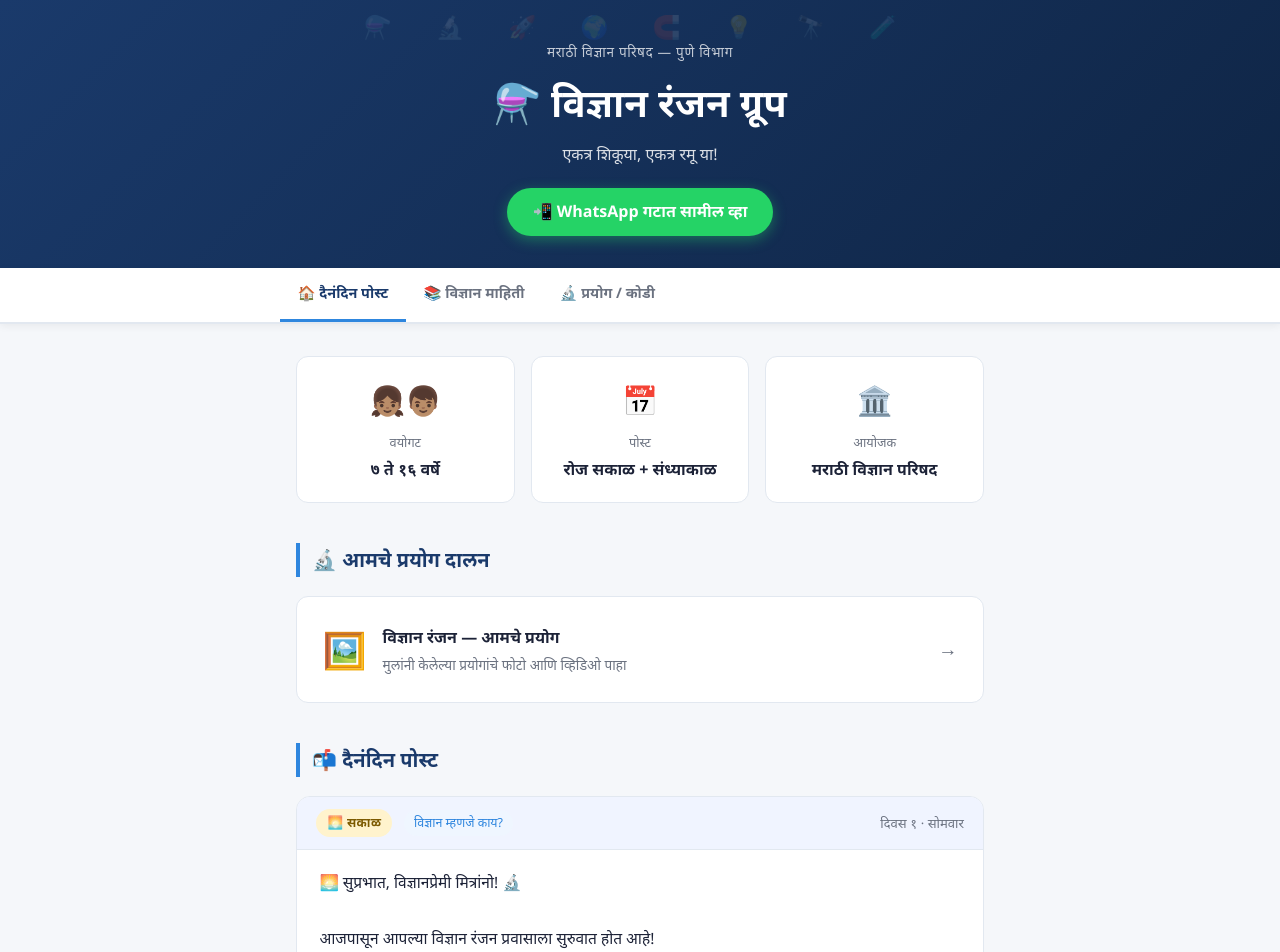
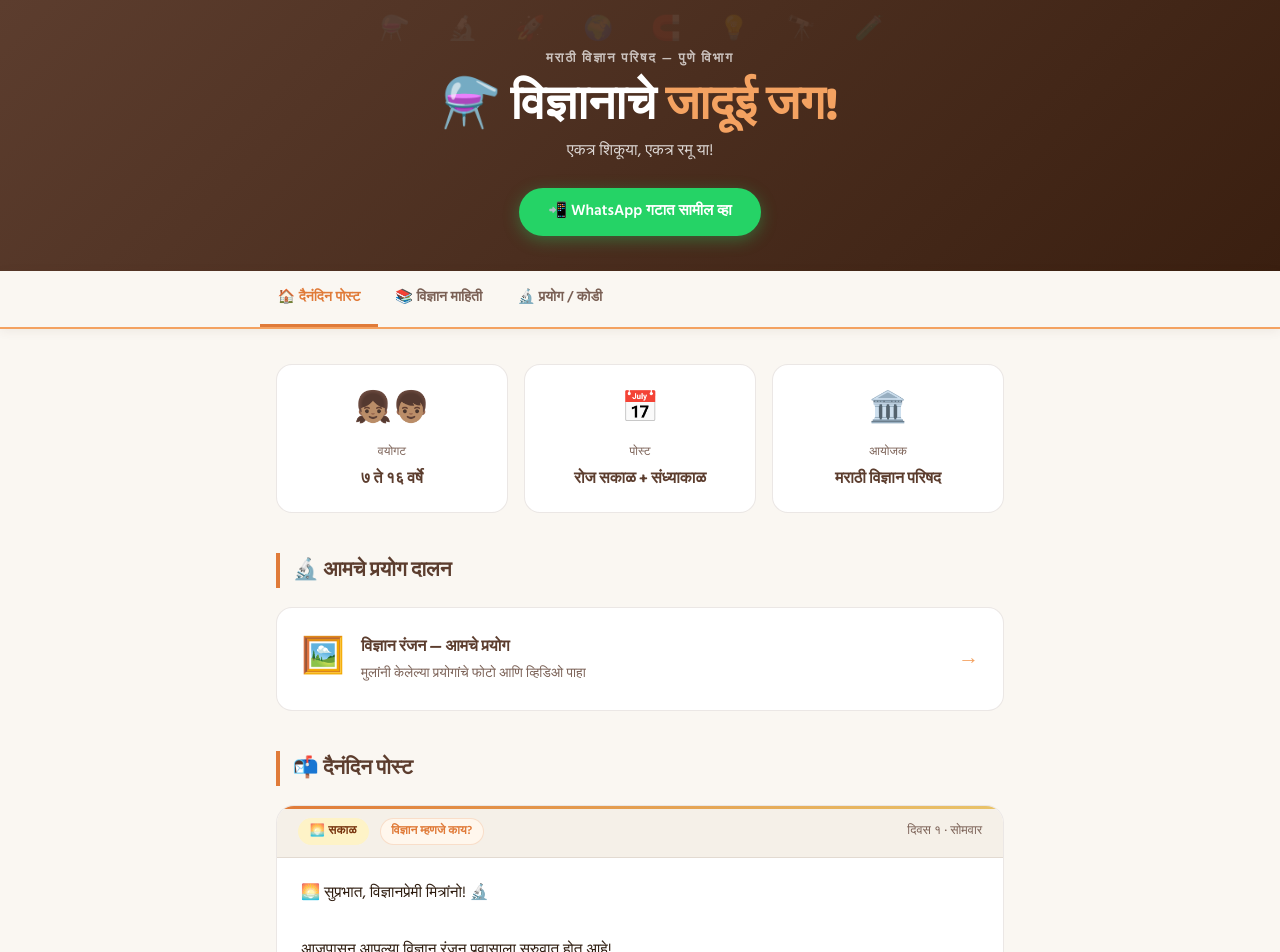
Before and after one commit to vikishi/vidnyan-ranjan, a plain HTML site: page index.html in a window 1280 px wide. Shown: the top 952 px of the page. Drawn offline with Linux system fonts and the light colour scheme.

Commit message:
Restyle blog to match old design: Baloo 2/Hind fonts, warm cream/brown/orange/teal palette

```diff
--- a/index.html
+++ b/index.html
@@ -10,7 +10,7 @@
 
 <header>
   <div class="org">मराठी विज्ञान परिषद — पुणे विभाग</div>
-  <h1>⚗️ विज्ञान रंजन ग्रूप</h1>
+  <h1>⚗️ विज्ञानाचे <span class="highlight">जादूई जग!</span></h1>
   <div class="tagline">एकत्र शिकूया, एकत्र रमू या!</div>
   <a class="join-btn" href="https://chat.whatsapp.com/DUQ1u2FmfFJBU6B4qnkuq2" target="_blank">
     📲 WhatsApp गटात सामील व्हा
--- a/style.css
+++ b/style.css
@@ -1,74 +1,112 @@
+/* ── Google Fonts ───────────────────────── */
+@import url('https://fonts.googleapis.com/css2?family=Baloo+2:wght@400;600;700;800&family=Hind:wght@300;400;500;600&display=swap');
+
 :root {
-  --blue: #1a3a6b;
-  --sky: #2e86de;
-  --orange: #e07b39;
-  --green: #27ae60;
-  --bg: #f5f7fa;
-  --card: #ffffff;
-  --text: #1c2237;
-  --muted: #6b7280;
-  --border: #e2e8f0;
+  --cream:        #f5f0e8;
+  --brown:        #5c3d2e;
+  --brown-light:  #8b6355;
+  --orange:       #e07b39;
+  --orange-light: #f4a261;
+  --teal:         #2a9d8f;
+  --teal-light:   #4bbfb3;
+  --blue:         #264653;
+  --yellow:       #e9c46a;
+  --red:          #e63946;
+  --green:        #57cc99;
+  --bg:           #faf7f2;
+  --card:         #ffffff;
+  --text:         #2d1b0e;
+  --muted:        #7a6055;
+  --border:       rgba(92, 61, 46, 0.12);
 }
 
 * { box-sizing: border-box; margin: 0; padding: 0; }
+html { scroll-behavior: smooth; }
 
 body {
-  font-family: 'Segoe UI', 'Noto Sans Devanagari', sans-serif;
+  font-family: 'Hind', sans-serif;
   background: var(--bg);
   color: var(--text);
   line-height: 1.7;
+  overflow-x: hidden;
 }
 
 /* ── Header ─────────────────────────────── */
 header {
-  background: linear-gradient(135deg, var(--blue) 0%, #0f2545 100%);
+  background: linear-gradient(135deg, var(--brown) 0%, #3a1f10 100%);
   color: white;
-  padding: 2.5rem 1.5rem 2rem;
+  padding: 3rem 1.5rem 2.2rem;
   text-align: center;
   position: relative;
   overflow: hidden;
 }
 header::before {
-  content: "⚗️ 🔬 🚀 🌍 🧲 💡 🔭 🧪";
+  content: "⚗️  🔬  🚀  🌍  🧲  💡  🔭  🧪";
   position: absolute;
-  top: 0.5rem; left: 0; right: 0;
-  font-size: 1.4rem;
-  opacity: 0.12;
-  letter-spacing: 1.2rem;
+  top: 0.6rem; left: 0; right: 0;
+  font-size: 1.5rem;
+  opacity: 0.08;
+  letter-spacing: 1rem;
   pointer-events: none;
 }
-header .org { font-size: 0.85rem; opacity: 0.75; letter-spacing: 0.05em; margin-bottom: 0.4rem; }
-header h1  { font-size: clamp(1.6rem, 5vw, 2.4rem); font-weight: 800; margin-bottom: 0.4rem; }
-header .tagline { font-size: 1rem; opacity: 0.85; }
+header .org {
+  font-family: 'Baloo 2', cursive;
+  font-size: 0.82rem;
+  font-weight: 600;
+  letter-spacing: 2px;
+  text-transform: uppercase;
+  opacity: 0.7;
+  margin-bottom: 0.5rem;
+}
+header h1 {
+  font-family: 'Baloo 2', cursive;
+  font-size: clamp(2rem, 6vw, 3rem);
+  font-weight: 800;
+  margin-bottom: 0.3rem;
+  line-height: 1.15;
+}
+header h1 .highlight {
+  color: var(--orange-light);
+}
+header .tagline {
+  font-size: 1rem;
+  opacity: 0.8;
+  font-weight: 400;
+}
 
 .join-btn {
   display: inline-block;
-  margin-top: 1.2rem;
+  margin-top: 1.4rem;
   background: #25d366;
   color: white;
   text-decoration: none;
-  font-weight: 700;
-  padding: 0.65rem 1.6rem;
-  border-radius: 2rem;
-  font-size: 1rem;
-  transition: transform 0.15s, box-shadow 0.15s;
-  box-shadow: 0 4px 14px rgba(37,211,102,0.4);
+  font-family: 'Hind', sans-serif;
+  font-weight: 600;
+  padding: 0.7rem 1.8rem;
+  border-radius: 50px;
+  font-size: 0.95rem;
+  transition: transform 0.18s, box-shadow 0.18s;
+  box-shadow: 0 4px 16px rgba(37,211,102,0.35);
 }
-.join-btn:hover { transform: translateY(-2px); box-shadow: 0 6px 18px rgba(37,211,102,0.5); }
+.join-btn:hover {
+  transform: translateY(-2px);
+  box-shadow: 0 6px 22px rgba(37,211,102,0.5);
+}
 
 /* ── Nav ─────────────────────────────────── */
 nav {
-  background: #fff;
-  border-bottom: 2px solid var(--border);
+  background: rgba(250, 247, 242, 0.95);
+  backdrop-filter: blur(12px);
+  border-bottom: 2px solid var(--orange-light);
   position: sticky;
   top: 0;
   z-index: 100;
-  box-shadow: 0 2px 8px rgba(0,0,0,0.06);
+  box-shadow: 0 2px 10px rgba(92, 61, 46, 0.08);
 }
 nav ul {
   display: flex;
   list-style: none;
-  max-width: 720px;
+  max-width: 760px;
   margin: 0 auto;
   overflow-x: auto;
   scrollbar-width: none;
@@ -78,168 +116,200 @@ nav ul li a {
   display: flex;
   align-items: center;
   gap: 0.35rem;
-  padding: 0.85rem 1.1rem;
+  padding: 0.9rem 1.1rem;
   text-decoration: none;
   color: var(--muted);
-  font-size: 0.9rem;
+  font-family: 'Hind', sans-serif;
+  font-size: 0.88rem;
   font-weight: 600;
   white-space: nowrap;
   border-bottom: 3px solid transparent;
   transition: color 0.15s, border-color 0.15s;
 }
-nav ul li a:hover { color: var(--blue); }
+nav ul li a:hover { color: var(--brown); }
 nav ul li a.active {
-  color: var(--blue);
-  border-bottom-color: var(--sky);
+  color: var(--orange);
+  border-bottom-color: var(--orange);
 }
 
 /* ── Layout ─────────────────────────────── */
-.container { max-width: 720px; margin: 0 auto; padding: 2rem 1rem; }
+.container {
+  max-width: 760px;
+  margin: 0 auto;
+  padding: 2.2rem 1rem;
+}
 
 /* ── Info cards ─────────────────────────── */
 .info-grid {
   display: grid;
-  grid-template-columns: repeat(auto-fit, minmax(200px, 1fr));
+  grid-template-columns: repeat(auto-fit, minmax(180px, 1fr));
   gap: 1rem;
   margin-bottom: 2.5rem;
 }
 .info-card {
   background: var(--card);
-  border: 1px solid var(--border);
-  border-radius: 12px;
-  padding: 1.2rem 1.4rem;
+  border: 1.5px solid var(--border);
+  border-radius: 16px;
+  padding: 1.2rem 1rem;
   text-align: center;
+  transition: box-shadow 0.2s;
 }
-.info-card .icon  { font-size: 1.8rem; margin-bottom: 0.4rem; }
-.info-card .label { font-size: 0.8rem; color: var(--muted); }
-.info-card .value { font-size: 1rem; font-weight: 600; margin-top: 0.15rem; }
+.info-card:hover { box-shadow: 0 4px 16px rgba(224, 123, 57, 0.1); }
+.info-card .icon  { font-size: 1.9rem; margin-bottom: 0.4rem; }
+.info-card .label { font-size: 0.75rem; color: var(--muted); font-weight: 500; }
+.info-card .value {
+  font-family: 'Baloo 2', cursive;
+  font-size: 1rem;
+  font-weight: 700;
+  color: var(--brown);
+  margin-top: 0.15rem;
+}
 
 /* ── Section heading ────────────────────── */
 .section-title {
-  font-size: 1.25rem;
-  font-weight: 700;
-  color: var(--blue);
-  border-left: 4px solid var(--sky);
-  padding-left: 0.75rem;
+  font-family: 'Baloo 2', cursive;
+  font-size: 1.3rem;
+  font-weight: 800;
+  color: var(--brown);
+  border-left: 4px solid var(--orange);
+  padding-left: 0.8rem;
   margin-bottom: 1.2rem;
 }
 
 /* ── Padlet link card ───────────────────── */
 .padlet-card {
   background: var(--card);
-  border: 1px solid var(--border);
-  border-radius: 12px;
-  padding: 1.4rem 1.6rem;
+  border: 1.5px solid var(--border);
+  border-radius: 16px;
+  padding: 1.3rem 1.5rem;
   margin-bottom: 2.5rem;
   display: flex;
   align-items: center;
   gap: 1rem;
   text-decoration: none;
   color: var(--text);
-  transition: box-shadow 0.15s;
+  transition: box-shadow 0.2s, border-color 0.2s;
 }
-.padlet-card:hover { box-shadow: 0 4px 16px rgba(0,0,0,0.1); }
+.padlet-card:hover {
+  box-shadow: 0 4px 20px rgba(224, 123, 57, 0.12);
+  border-color: var(--orange-light);
+}
 .padlet-card .icon  { font-size: 2.2rem; flex-shrink: 0; }
-.padlet-card .title { font-weight: 700; font-size: 1rem; }
+.padlet-card .title {
+  font-family: 'Baloo 2', cursive;
+  font-weight: 700;
+  font-size: 1rem;
+  color: var(--brown);
+}
 .padlet-card .sub   { font-size: 0.85rem; color: var(--muted); margin-top: 0.1rem; }
-.padlet-card .arrow { margin-left: auto; font-size: 1.2rem; color: var(--muted); }
+.padlet-card .arrow { margin-left: auto; font-size: 1.3rem; color: var(--orange-light); }
 
-/* ── Post feed ──────────────────────────── */
+/* ── Post / Content cards ───────────────── */
 .post-feed { margin-bottom: 3rem; }
 
-.post-card {
+.post-card,
+.content-card {
   background: var(--card);
-  border: 1px solid var(--border);
-  border-radius: 14px;
+  border: 1.5px solid var(--border);
+  border-radius: 18px;
   margin-bottom: 1.2rem;
   overflow: hidden;
+  transition: box-shadow 0.2s, border-color 0.2s;
+  position: relative;
 }
-.post-header {
+.post-card::before,
+.content-card::before {
+  content: '';
+  position: absolute;
+  top: 0; left: 0; right: 0;
+  height: 3px;
+  background: linear-gradient(90deg, var(--orange), var(--yellow));
+}
+.post-card:hover,
+.content-card:hover {
+  box-shadow: 0 6px 24px rgba(224, 123, 57, 0.1);
+  border-color: var(--orange-light);
+}
+
+.post-header,
+.card-header {
   display: flex;
   align-items: center;
-  gap: 0.75rem;
-  padding: 0.75rem 1.2rem;
-  background: #f0f4ff;
+  gap: 0.7rem;
+  padding: 0.75rem 1.3rem;
+  background: var(--cream);
   border-bottom: 1px solid var(--border);
   flex-wrap: wrap;
 }
-.session-badge {
+
+/* session badges */
+.session-badge,
+.card-type-badge {
+  font-family: 'Hind', sans-serif;
+  font-size: 0.75rem;
+  font-weight: 700;
+  padding: 0.2rem 0.75rem;
+  border-radius: 50px;
+  letter-spacing: 0.02em;
+}
+.badge-morning  { background: #fef3c7; color: #78350f; }
+.badge-evening  { background: #d1fae5; color: #065f46; }
+.badge-mahiti   { background: #fff7ed; color: #9a3412; }
+.badge-tathya   { background: #fce7f3; color: #831843; }
+.badge-prayog   { background: #ecfdf5; color: #065f46; }
+.badge-kodi     { background: #fefce8; color: #713f12; }
+.badge-quiz     { background: #ede9fe; color: #3730a3; }
+.badge-upakram  { background: #fff1f2; color: #881337; }
+
+.post-date {
   font-size: 0.78rem;
-  font-weight: 700;
-  padding: 0.2rem 0.7rem;
-  border-radius: 2rem;
-  letter-spacing: 0.03em;
-}
-.badge-morning { background: #fff3cd; color: #7c5a00; }
-.badge-evening { background: #d4edda; color: #1a5c2e; }
-.post-date { font-size: 0.82rem; color: var(--muted); margin-left: auto; }
-.post-body {
-  padding: 1.2rem 1.4rem;
-  white-space: pre-wrap;
-  font-size: 0.97rem;
-  line-height: 1.8;
-}
-.post-tag {
-  font-size: 0.78rem;
-  background: #eff6ff;
-  color: var(--sky);
-  padding: 0.15rem 0.6rem;
-  border-radius: 1rem;
-  display: inline-block;
+  color: var(--muted);
+  margin-left: auto;
+  font-weight: 500;
 }
 
-/* ── Content cards (Mahiti / Prayog pages) ─ */
-.content-card {
-  background: var(--card);
-  border: 1px solid var(--border);
-  border-radius: 14px;
-  margin-bottom: 1.2rem;
-  overflow: hidden;
+.post-tag {
+  font-size: 0.75rem;
+  background: #fff7ed;
+  color: var(--orange);
+  padding: 0.15rem 0.65rem;
+  border-radius: 50px;
+  font-weight: 600;
+  border: 1px solid rgba(224,123,57,0.2);
 }
-.content-card .card-header {
-  display: flex;
-  align-items: center;
-  gap: 0.75rem;
-  padding: 0.75rem 1.2rem;
-  background: #f0f4ff;
-  border-bottom: 1px solid var(--border);
-  flex-wrap: wrap;
-}
-.card-type-badge {
-  font-size: 0.78rem;
-  font-weight: 700;
-  padding: 0.2rem 0.7rem;
-  border-radius: 2rem;
-}
-.badge-mahiti   { background: #e0f2fe; color: #0369a1; }
-.badge-tathya   { background: #fce7f3; color: #9d174d; }
-.badge-prayog   { background: #d1fae5; color: #065f46; }
-.badge-kodi     { background: #fef3c7; color: #78350f; }
-.badge-quiz     { background: #ede9fe; color: #4c1d95; }
-.badge-upakram  { background: #fee2e2; color: #7f1d1d; }
-.content-card .card-body {
-  padding: 1.2rem 1.4rem;
+
+.post-body,
+.card-body {
+  padding: 1.3rem 1.5rem;
   white-space: pre-wrap;
-  font-size: 0.97rem;
-  line-height: 1.8;
+  font-size: 0.96rem;
+  line-height: 1.85;
+  color: var(--text);
 }
 
 /* ── Empty state ────────────────────────── */
 .empty-state {
   text-align: center;
-  padding: 4rem 1.5rem;
+  padding: 4.5rem 1.5rem;
   color: var(--muted);
 }
 .empty-state .big-icon { font-size: 4rem; margin-bottom: 1rem; }
-.empty-state h2 { font-size: 1.2rem; color: var(--text); margin-bottom: 0.5rem; }
-.empty-state p  { font-size: 0.95rem; }
+.empty-state h2 {
+  font-family: 'Baloo 2', cursive;
+  font-size: 1.3rem;
+  color: var(--brown);
+  margin-bottom: 0.5rem;
+}
+.empty-state p { font-size: 0.95rem; }
 
 /* ── Footer ─────────────────────────────── */
 footer {
+  background: var(--brown);
+  color: rgba(255,255,255,0.7);
   text-align: center;
-  padding: 1.5rem;
-  font-size: 0.82rem;
-  color: var(--muted);
-  border-top: 1px solid var(--border);
+  padding: 1.8rem 1rem;
+  font-size: 0.85rem;
 }
-footer a { color: var(--sky); text-decoration: none; }
+footer strong { color: #fff; }
+footer a { color: var(--orange-light); text-decoration: none; }
+footer a:hover { text-decoration: underline; }
```
Also changed, not shown: prayog-kodi.html (+1 -1 lines), vidnyan-mahiti.html (+1 -1 lines).
